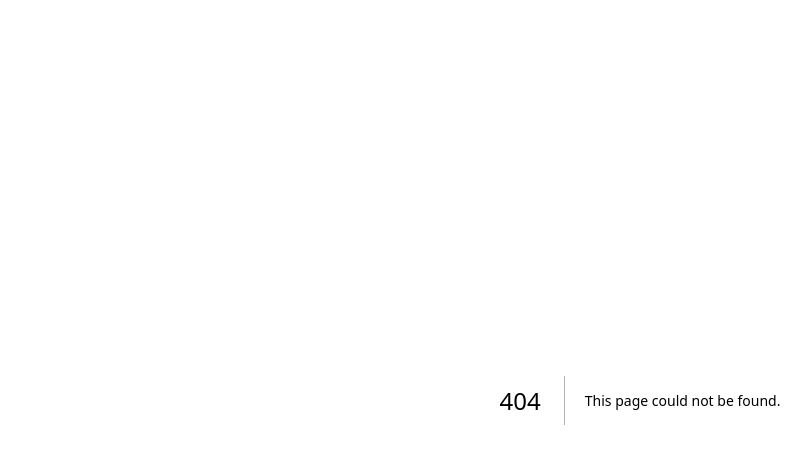
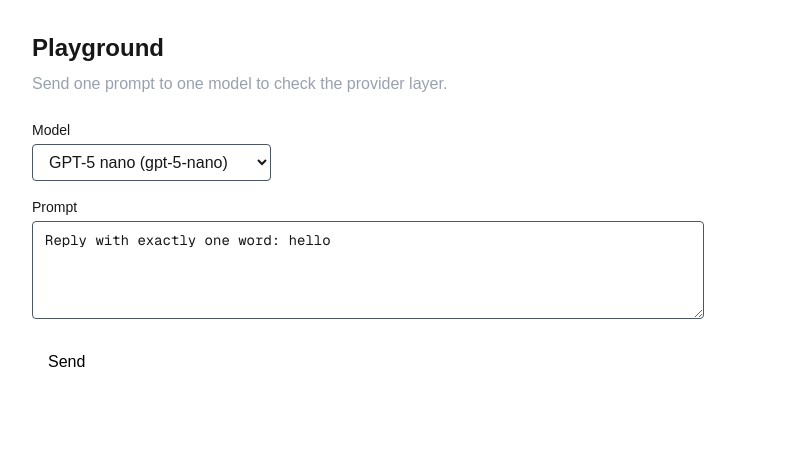
Before and after one commit to VarshanJ7/promptbench, a Next.js app: page /playground in a window 1280 px wide. Before the commit this address had no page. Shown: the top 464 px of the page, without its empty margins (0-811 px from the left). Built offline with nearby package versions, Linux system fonts and the light colour scheme.

Commit message:
Add OpenAI provider layer with pricing table and playground

```diff
--- /dev/null
+++ b/src/app/playground/PlaygroundForm.tsx
@@ -0,0 +1,89 @@
+"use client";
+
+import { useActionState } from "react";
+import { runPlayground, type PlaygroundState } from "./actions";
+
+const initialState: PlaygroundState = {};
+
+export default function PlaygroundForm({
+  models,
+}: {
+  models: { id: string; label: string }[];
+}) {
+  const [state, formAction, pending] = useActionState(
+    runPlayground,
+    initialState
+  );
+
+  return (
+    <div className="mt-6 max-w-2xl">
+      <form action={formAction} className="space-y-4">
+        <div>
+          <label htmlFor="model" className="mb-1 block text-sm">
+            Model
+          </label>
+          <select
+            id="model"
+            name="model"
+            className="rounded border border-gray-600 bg-transparent px-3 py-2"
+          >
+            {models.map((m) => (
+              <option key={m.id} value={m.id} className="text-black">
+                {m.label} ({m.id})
+              </option>
+            ))}
+          </select>
+        </div>
+        <div>
+          <label htmlFor="prompt" className="mb-1 block text-sm">
+            Prompt
+          </label>
+          <textarea
+            id="prompt"
+            name="prompt"
+            required
+            rows={4}
+            defaultValue="Reply with exactly one word: hello"
+            className="w-full rounded border border-gray-600 bg-transparent px-3 py-2 font-mono text-sm"
+          />
+        </div>
+        <button
+          type="submit"
+          disabled={pending}
+          className="rounded bg-white px-4 py-2 text-black disabled:opacity-50"
+        >
+          {pending ? "Calling model..." : "Send"}
+        </button>
+      </form>
+
+      {state.error && <p className="mt-4 text-red-400">{state.error}</p>}
+      {state.result && (
+        <div className="mt-6 rounded border border-gray-700 p-4">
+          <pre className="whitespace-pre-wrap font-mono text-sm">
+            {state.result.text || "(empty response)"}
+          </pre>
+          <dl className="mt-4 grid grid-cols-4 gap-2 text-sm text-gray-400">
+            <div>
+              <dt>Input tokens</dt>
+              <dd className="text-white">{state.result.inputTokens}</dd>
+            </div>
+            <div>
+              <dt>Output tokens</dt>
+              <dd className="text-white">{state.result.outputTokens}</dd>
+            </div>
+            <div>
+              <dt>Latency</dt>
+              <dd className="text-white">{state.result.latencyMs} ms</dd>
+            </div>
+            <div>
+              <dt>Cost</dt>
+              <dd className="text-white">
+                ${state.result.costUsd.toFixed(6)}
+              </dd>
+            </div>
+          </dl>
+        </div>
+      )}
+    </div>
+  );
+}
--- /dev/null
+++ b/src/app/playground/actions.ts
@@ -0,0 +1,24 @@
+"use server";
+
+import { callModel, type ModelCallResult } from "@/lib/providers";
+
+export type PlaygroundState = {
+  error?: string;
+  result?: ModelCallResult;
+};
+
+export async function runPlayground(
+  _prev: PlaygroundState,
+  formData: FormData
+): Promise<PlaygroundState> {
+  const model = String(formData.get("model") ?? "");
+  const prompt = String(formData.get("prompt") ?? "").trim();
+  if (!prompt) return { error: "Please enter a prompt." };
+
+  try {
+    const result = await callModel(model, prompt);
+    return { result };
+  } catch (err) {
+    return { error: err instanceof Error ? err.message : String(err) };
+  }
+}
--- /dev/null
+++ b/src/app/playground/page.tsx
@@ -0,0 +1,19 @@
+import { MODELS } from "@/lib/providers/pricing";
+import PlaygroundForm from "./PlaygroundForm";
+
+export default function PlaygroundPage() {
+  const models = Object.entries(MODELS).map(([id, info]) => ({
+    id,
+    label: info.label,
+  }));
+
+  return (
+    <main className="p-8">
+      <h1 className="text-2xl font-bold">Playground</h1>
+      <p className="mt-2 text-gray-400">
+        Send one prompt to one model to check the provider layer.
+      </p>
+      <PlaygroundForm models={models} />
+    </main>
+  );
+}
--- /dev/null
+++ b/src/lib/providers/index.ts
@@ -0,0 +1,30 @@
+import "server-only";
+import { openaiProvider } from "./openai";
+import { MODELS, costUsd } from "./pricing";
+import type { CompletionResult, Provider, ProviderId } from "./types";
+
+const PROVIDERS: Record<ProviderId, Provider> = {
+  openai: openaiProvider,
+};
+
+export type ModelCallResult = CompletionResult & { costUsd: number };
+
+// The one function the rest of the app calls. It picks the provider from the
+// model name, makes the call, and adds the cost. It throws on failure, so
+// callers must use try/catch.
+export async function callModel(
+  model: string,
+  prompt: string
+): Promise<ModelCallResult> {
+  const info = MODELS[model];
+  if (!info) throw new Error(`Unknown model "${model}".`);
+
+  const result = await PROVIDERS[info.provider].complete(model, prompt);
+  return {
+    ...result,
+    costUsd: costUsd(model, result.inputTokens, result.outputTokens),
+  };
+}
+
+export { MODELS } from "./pricing";
+export type { CompletionResult } from "./types";
--- /dev/null
+++ b/src/lib/providers/openai.ts
@@ -0,0 +1,49 @@
+import "server-only";
+import type { CompletionResult, Provider } from "./types";
+
+const URL = "https://api.openai.com/v1/chat/completions";
+const TIMEOUT_MS = 60_000;
+
+type ChatCompletionResponse = {
+  choices?: { message?: { content?: string | null } }[];
+  usage?: { prompt_tokens?: number; completion_tokens?: number };
+  error?: { message?: string };
+};
+
+export const openaiProvider: Provider = {
+  id: "openai",
+
+  async complete(model: string, prompt: string): Promise<CompletionResult> {
+    const apiKey = process.env.OPENAI_API_KEY;
+    if (!apiKey) throw new Error("OPENAI_API_KEY is not set.");
+
+    const start = performance.now();
+    const res = await fetch(URL, {
+      method: "POST",
+      headers: {
+        "Content-Type": "application/json",
+        Authorization: `Bearer ${apiKey}`,
+      },
+      body: JSON.stringify({
+        model,
+        messages: [{ role: "user", content: prompt }],
+      }),
+      signal: AbortSignal.timeout(TIMEOUT_MS),
+    });
+    const latencyMs = Math.round(performance.now() - start);
+
+    const data = (await res.json().catch(() => ({}))) as ChatCompletionResponse;
+    if (!res.ok) {
+      throw new Error(
+        `OpenAI ${res.status}: ${data.error?.message ?? res.statusText}`
+      );
+    }
+
+    return {
+      text: data.choices?.[0]?.message?.content ?? "",
+      inputTokens: data.usage?.prompt_tokens ?? 0,
+      outputTokens: data.usage?.completion_tokens ?? 0,
+      latencyMs,
+    };
+  },
+};
--- /dev/null
+++ b/src/lib/providers/pricing.ts
@@ -0,0 +1,51 @@
+import type { ProviderId } from "./types";
+
+export type ModelInfo = {
+  provider: ProviderId;
+  label: string;
+  inputPerMillion: number; // USD per 1M input tokens
+  outputPerMillion: number; // USD per 1M output tokens
+};
+
+// Standard (non-batch) prices. Check them against the provider's pricing page
+// from time to time. Cached-input discounts are ignored, so costs for long
+// repeated prompts may come out slightly high.
+export const MODELS: Record<string, ModelInfo> = {
+  "gpt-5-nano": {
+    provider: "openai",
+    label: "GPT-5 nano",
+    inputPerMillion: 0.05,
+    outputPerMillion: 0.4,
+  },
+  "gpt-5-mini": {
+    provider: "openai",
+    label: "GPT-5 mini",
+    inputPerMillion: 0.25,
+    outputPerMillion: 2.0,
+  },
+  "gpt-4.1-mini": {
+    provider: "openai",
+    label: "GPT-4.1 mini",
+    inputPerMillion: 0.4,
+    outputPerMillion: 1.6,
+  },
+  "gpt-4o-mini": {
+    provider: "openai",
+    label: "GPT-4o mini",
+    inputPerMillion: 0.15,
+    outputPerMillion: 0.6,
+  },
+};
+
+export function costUsd(
+  model: string,
+  inputTokens: number,
+  outputTokens: number
+): number {
+  const info = MODELS[model];
+  if (!info) return 0;
+  return (
+    (inputTokens * info.inputPerMillion + outputTokens * info.outputPerMillion) /
+    1_000_000
+  );
+}
--- /dev/null
+++ b/src/lib/providers/types.ts
@@ -0,0 +1,16 @@
+// What every provider must return for one model call.
+export type CompletionResult = {
+  text: string;
+  inputTokens: number;
+  outputTokens: number;
+  latencyMs: number;
+};
+
+// One interface for all providers (OpenAI now; Anthropic and Gemini later).
+// A provider throws an Error on failure; callers wrap calls in try/catch.
+export interface Provider {
+  id: ProviderId;
+  complete(model: string, prompt: string): Promise<CompletionResult>;
+}
+
+export type ProviderId = "openai";
```
